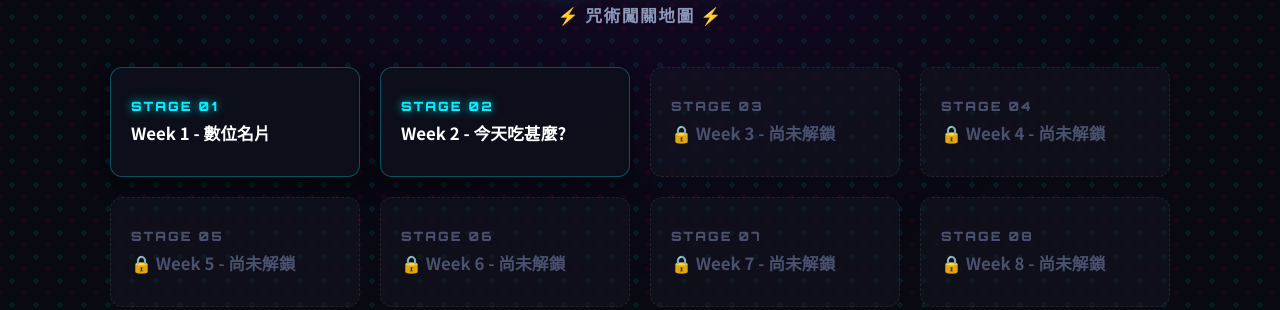
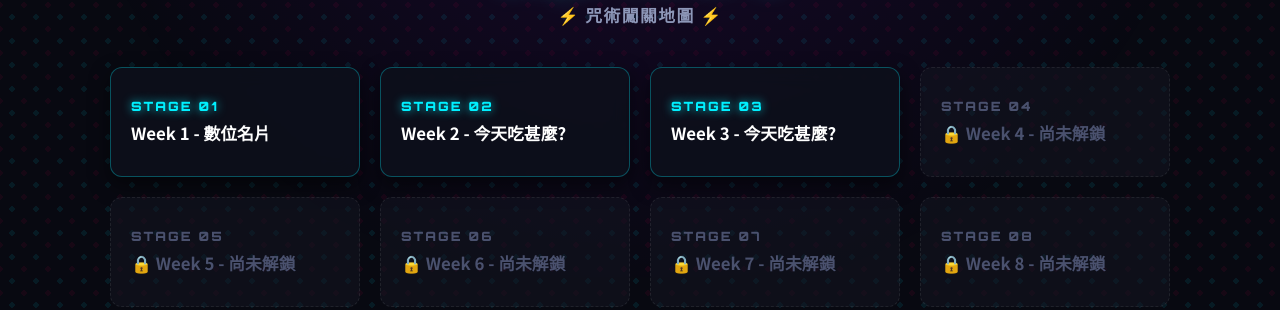
Before and after one commit to s26122115-cpu/tf, a plain HTML site: page index.html in a window 1280 px wide. Shown: the part 523-833 px from the top of the page. Drawn offline with Linux system fonts and the light colour scheme; a web font is replaced by a local one.

Commit message:
Update index.html

```diff
--- a/index.html
+++ b/index.html
@@ -407,11 +407,14 @@
         <span class="stage-title">Week 2 - 今天吃甚麼?</span>
       </a>
 
-      <!-- 關卡 3 至 16 (未解鎖封印狀態) -->
-      <div class="stage-card locked">
+       <!-- 關卡 3 (已解鎖) -->
+      <a href="w3/index.html" class="stage-card unlocked">
         <span class="stage-code">STAGE 03</span>
-        <span class="stage-title">🔒 Week 3 - 尚未解鎖</span>
-      </div>
+        <span class="stage-title">Week 3 - 今天吃甚麼?</span>
+      </a>
+
+      <!-- 關卡 4 至 16 (未解鎖封印狀態) -->
+
 
       <div class="stage-card locked">
         <span class="stage-code">STAGE 04</span>
```
